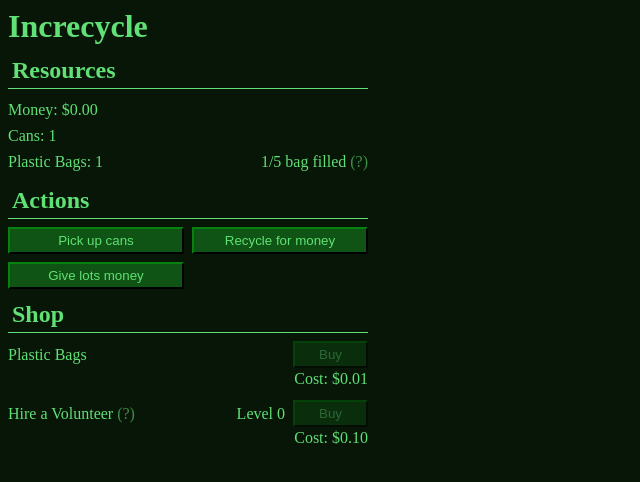
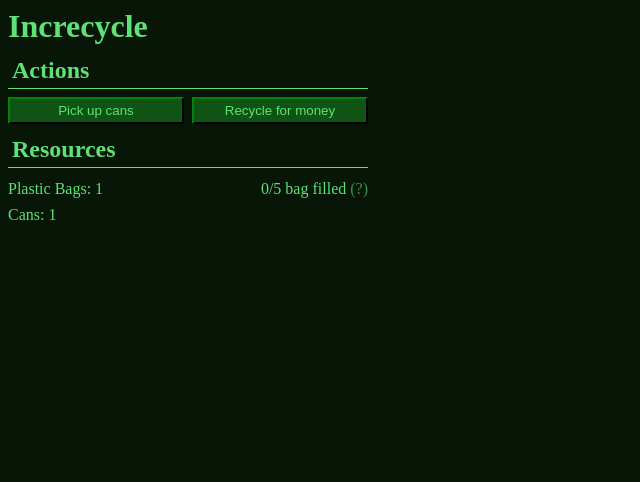
Before and after one commit to braymen/increcycle, a React (Vite) app: page / in a window 1280 px wide. Both pictures are taken after a click on the button "Pick up cans". Shown: the top 482 px of the page, without its empty margins (0-640 px from the left). Built offline with nearby package versions, Linux system fonts and the light colour scheme.

Commit message:
feat: derived values context and state hookups

```diff
--- a/src/scripts/Reducer.ts
+++ b/src/scripts/Reducer.ts
@@ -8,8 +8,9 @@ export interface GameState {
         cans: number
         bags: number
     }
-    generators: {
-        cans: number
+    levels: {
+        volunteers: number
+        bagCapacity: number
     }
 }
 
@@ -19,12 +20,13 @@ export const initialState = (): GameState => {
         lastTick: 0,
         lastSave: 0,
         resources: {
-            money: 0,
-            cans: 0,
-            bags: 0,
+            money: -1,
+            cans: -1,
+            bags: 1,
         },
-        generators: {
-            cans: 0,
+        levels: {
+            volunteers: 0,
+            bagCapacity: 0,
         },
     }
 }
@@ -32,11 +34,15 @@ export const initialState = (): GameState => {
 // Action Types
 export const GameActionKeys = {
     CHANGE_CANS: 'CHANGE_CANS',
+    CHANGE_BAGS: 'CHANGE_BAGS',
+    CHANGE_MONEY: 'CHANGE_MONEY',
 } as const
 
 // Action Payloads
 type GameActionPayloads = {
     [GameActionKeys.CHANGE_CANS]: { amount: number }
+    [GameActionKeys.CHANGE_BAGS]: { amount: number }
+    [GameActionKeys.CHANGE_MONEY]: { amount: number }
 }
 
 // Action Typing
@@ -50,6 +56,7 @@ export const reducer = (state: GameState, action: GameActions): GameState => {
     const { type, payload } = action
     switch (type) {
         case GameActionKeys.CHANGE_CANS: {
+            if (state.resources.cans < 0) state.resources.cans = 0 // This is for the scaffolding logic
             return {
                 ...state,
                 resources: {
@@ -58,6 +65,25 @@ export const reducer = (state: GameState, action: GameActions): GameState => {
                 },
             }
         }
+        case GameActionKeys.CHANGE_BAGS: {
+            return {
+                ...state,
+                resources: {
+                    ...state.resources,
+                    bags: Math.max(0, state.resources.bags + payload.amount),
+                },
+            }
+        }
+        case GameActionKeys.CHANGE_MONEY: {
+            const adjustedMoney = state.resources.money < 0 ? 1 : 0
+            return {
+                ...state,
+                resources: {
+                    ...state.resources,
+                    money: Math.round(Math.max(0, state.resources.money + payload.amount + adjustedMoney) * 100) / 100,
+                },
+            }
+        }
         default:
             return state
     }
--- a/src/scripts/formula.ts
+++ b/src/scripts/formula.ts
@@ -0,0 +1,9 @@
+import type { GameState } from './reducer'
+
+export interface GameDerived {
+    bagCapacity: number
+}
+
+export const calculateDerived = (state: GameState): GameDerived => ({
+    bagCapacity: 5 + state.levels.bagCapacity,
+})
--- a/src/ui/state/GameContext.ts
+++ b/src/ui/state/GameContext.ts
@@ -1,15 +1,25 @@
 import { createContext, useContext, type Dispatch } from 'react'
 import type { GameActions, GameState } from '../../scripts/reducer'
+import type { GameDerived } from '../../scripts/formula'
 
 export const GameStateContext = createContext<GameState | null>(null)
+export const GameDerivedContext = createContext<GameDerived | null>(null)
 export const GameDispatchContext = createContext<Dispatch<GameActions> | null>(null)
 
 export const useGameState = () => {
     const state = useContext(GameStateContext)
+    if (state === null) throw new Error('I just need this dumb check to make sure its not null')
     return state
+}
+
+export const useGameDerived = () => {
+    const derived = useContext(GameDerivedContext)
+    if (derived === null) throw new Error('I just need this dumb check to make sure its not null')
+    return derived
 }
 
 export const useGameDispatch = () => {
     const dispatch = useContext(GameDispatchContext)
+    if (dispatch === null) throw new Error('I just need this dumb check to make sure its not null')
     return dispatch
 }
--- a/src/ui/state/GameProvider.tsx
+++ b/src/ui/state/GameProvider.tsx
@@ -1,13 +1,18 @@
-import { useReducer, type ReactNode } from 'react'
+import { useMemo, useReducer, type ReactNode } from 'react'
 import { reducer } from '../../scripts/reducer'
+import { calculateDerived } from '../../scripts/formula'
 import { load } from '../../scripts/storage'
-import { GameDispatchContext, GameStateContext } from './GameContext'
+import { GameDerivedContext, GameDispatchContext, GameStateContext } from './GameContext'
 
 export const GameProvider = ({ children, slot = 1 }: { children: ReactNode; slot?: number }) => {
     const [state, dispatch] = useReducer(reducer, slot, load)
+    const derived = useMemo(() => calculateDerived(state), [state])
+
     return (
         <GameStateContext.Provider value={state}>
-            <GameDispatchContext.Provider value={dispatch}>{children}</GameDispatchContext.Provider>
+            <GameDerivedContext.Provider value={derived}>
+                <GameDispatchContext.Provider value={dispatch}>{children}</GameDispatchContext.Provider>
+            </GameDerivedContext.Provider>
         </GameStateContext.Provider>
     )
 }
--- a/src/ui/views/App.tsx
+++ b/src/ui/views/App.tsx
@@ -1,105 +1,54 @@
-import { useEffect, useState } from 'react'
 import '../styles/App.css'
-import ShopItem from '../components/ShopItem'
-import { useGameDispatch, useGameState } from '../state/GameContext'
+import { useGameDerived, useGameDispatch, useGameState } from '../state/GameContext'
 
 function App() {
     const state = useGameState()
+    const { bagCapacity } = useGameDerived()
     const dispatch = useGameDispatch()
-
-    const [cans, setCans] = useState(0)
-    const [grabberLevel, setGrabberLevel] = useState(0)
-    const [money, setMoney] = useState(0)
-    const [bags, setBags] = useState(1)
-    const [bagStorage, setBagStorage] = useState(0)
-
-    const maxBagStorage = 5
-
-    useEffect(() => {
-        const id = setInterval(() => {
-            addCan(grabberLevel)
-        }, 1000)
-        return () => clearInterval(id)
-    }, [grabberLevel, cans, money])
-
-    const costFormula = (currentLevel: number) => {
-        return 0.1 * Math.pow(currentLevel + 1, 3)
-    }
-
-    const addCan = (amount: number) => {
-        if (bags <= 0 || amount == 0) return
-
-        // There has to be a cleaner way to do this lol
-        const offset = bagStorage
-        const maxCans = bags * maxBagStorage - offset
-        const correctedCans = Math.min(maxCans, amount)
-        const remainder = (correctedCans + bagStorage) % maxBagStorage
-        const bagsConsumed = Math.floor((correctedCans + bagStorage) / maxBagStorage)
-        setBagStorage(remainder)
-        setBags(bags - bagsConsumed)
-        setCans(cans + correctedCans)
-    }
 
     return (
         <>
             <h1>Increcycle</h1>
             <div className="panel">
+                <h2>Actions</h2>
+                <div className="action-grid">
+                    <button
+                        disabled={state.resources.bags <= 0}
+                        className="primary-button"
+                        onClick={() => dispatch({ type: 'CHANGE_CANS', payload: { amount: 1 } })}
+                    >
+                        Pick up cans
+                    </button>
+                    <button
+                        className="primary-button"
+                        disabled={state.resources.cans <= 0}
+                        onClick={() => {
+                            dispatch({
+                                type: 'CHANGE_MONEY',
+                                payload: {
+                                    amount: state.resources.cans * 0.01,
+                                },
+                            })
+                            dispatch({ type: 'CHANGE_CANS', payload: { amount: -state.resources.cans } })
+                        }}
+                    >
+                        Recycle for money
+                    </button>
+                </div>
+            </div>
+            <div className="panel">
                 <h2>Resources</h2>
-                <p>Money: ${money.toFixed(2)}</p>
-                <p>Cans: {cans}</p>
                 <p>
-                    <span style={{ color: bags <= 0 ? 'red' : 'inherit' }}>Plastic Bags: {bags}</span>
+                    <span>Plastic Bags: {state.resources.bags}</span>
                     <span style={{ float: 'right' }}>
-                        {bagStorage}/{maxBagStorage} bag filled{' '}
+                        {0}/{bagCapacity} bag filled{' '}
                         <span className="help-marker" data-tooltip="As you pick up cans, you use up a bag.">
                             (?)
                         </span>
                     </span>
                 </p>
-            </div>
-            <div className="panel">
-                <h2>Actions</h2>
-                <div className="action-grid">
-                    <button disabled={bags <= 0} className="primary-button" onClick={() => addCan(1)}>
-                        Pick up cans
-                    </button>
-                    <button
-                        className="primary-button"
-                        disabled={cans <= 0}
-                        onClick={() => {
-                            setMoney(Math.round((money + cans * 0.01) * 100) / 100)
-                            setCans(0)
-                        }}
-                    >
-                        Recycle for money
-                    </button>
-                    <button className="primary-button" onClick={() => setMoney(10000000000)}>
-                        Give lots money
-                    </button>
-                </div>
-            </div>
-            <div className="panel">
-                <h2>Shop</h2>
-                <ShopItem
-                    title="Plastic Bags"
-                    price={0.01}
-                    currentCurrency={money}
-                    callback={() => {
-                        setBags(bags + 1)
-                        setMoney(money - 0.01)
-                    }}
-                />{' '}
-                <ShopItem
-                    title="Hire a Volunteer"
-                    description="Helps pick up cans, once per second each."
-                    price={costFormula(grabberLevel)}
-                    level={grabberLevel}
-                    currentCurrency={money}
-                    callback={() => {
-                        setGrabberLevel(grabberLevel + 1)
-                        setMoney(money - costFormula(grabberLevel))
-                    }}
-                />
+                {state.resources.money >= 0 ? <p>Money: ${state.resources.money.toFixed(2)}</p> : <></>}
+                {state.resources.cans >= 0 ? <p>Cans: {state.resources.cans}</p> : <></>}
             </div>
         </>
     )
--- a/tsconfig.app.json
+++ b/tsconfig.app.json
@@ -17,8 +17,8 @@
         "jsx": "react-jsx",
 
         /* Linting */
-        "noUnusedLocals": true,
-        "noUnusedParameters": true,
+        "noUnusedLocals": false,
+        "noUnusedParameters": false,
         "erasableSyntaxOnly": true,
         "noFallthroughCasesInSwitch": true
     },
--- a/tsconfig.node.json
+++ b/tsconfig.node.json
@@ -14,8 +14,8 @@
         "noEmit": true,
 
         /* Linting */
-        "noUnusedLocals": true,
-        "noUnusedParameters": true,
+        "noUnusedLocals": false,
+        "noUnusedParameters": false,
         "erasableSyntaxOnly": true,
         "noFallthroughCasesInSwitch": true
     },
```
Also changed, not shown: src/ui/views/App copy.tsx (added, +108 -0 lines).
